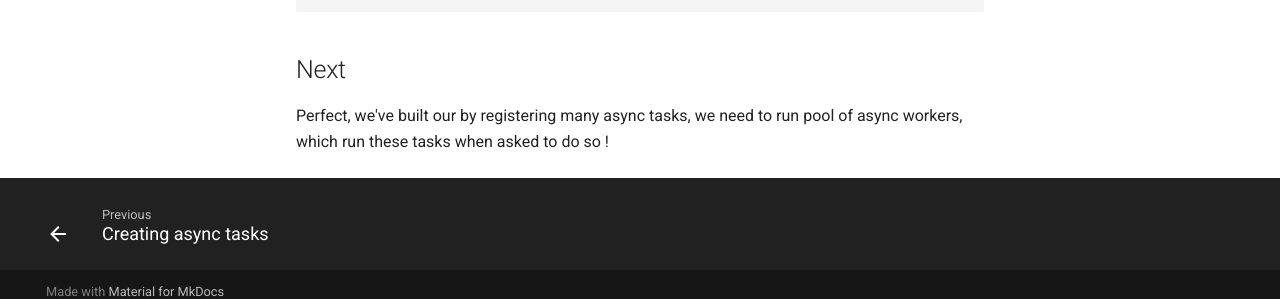
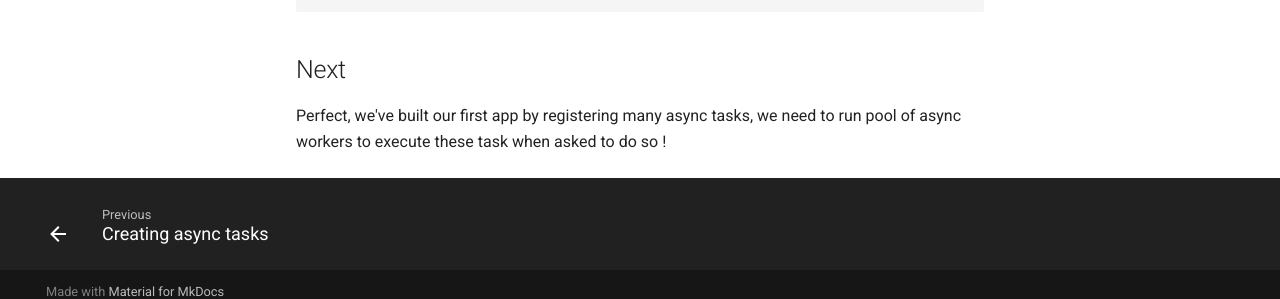
Before and after one commit to ICIJ/datashare-python, an MkDocs documentation site: the page built from docs/learn/app.md, in a window 1280 px wide and 900 px high, scrolled down 525 px. Shown: the part 585-884 px from the top of the window. Built offline with MkDocs 1.6.1 and Material for MkDocs 9.7.7, drawn with Linux system fonts in a browser that asks for light colours; comment, search, counter and statistics services are not loaded.

Commit message:
fix: typo

```diff
--- a/docs/learn/app.md
+++ b/docs/learn/app.md
@@ -20,4 +20,4 @@ hello_world_app.py:app
 ## Next
 
 [//]: # (TODO: put ref to the worker pool concept)
-Perfect, we've built our by registering many async tasks, we need to run pool of async workers, which run these tasks when asked to do so !
+Perfect, we've built our first app by registering many async tasks, we need to run pool of async workers to execute these task when asked to do so !
```
